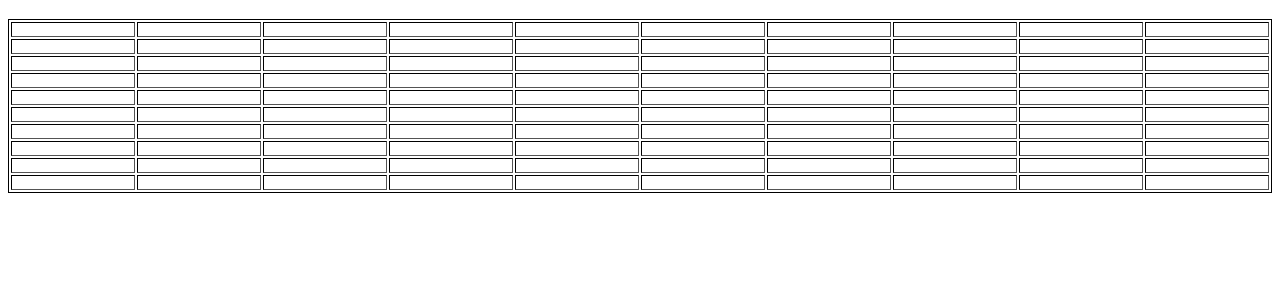
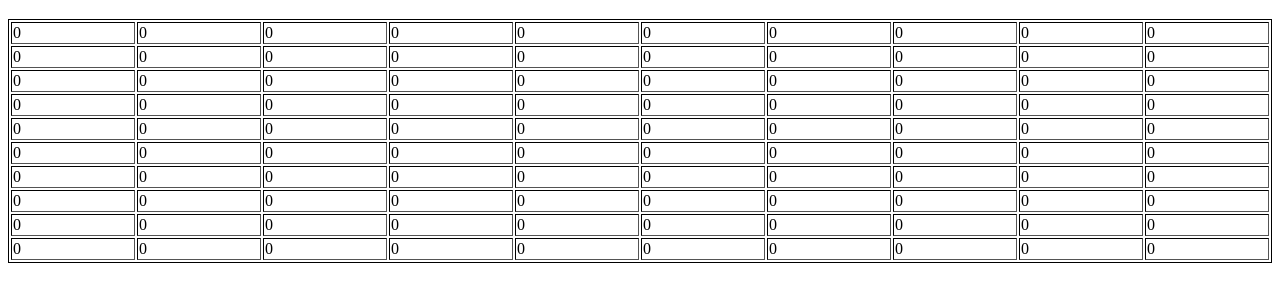
Before and after one commit to aptitud/SimpleBattleship, a website: page client/index.html in a window 1280 px wide. Shown: the part 61-360 px from the top of the page. Drawn offline with nearby package versions, Linux system fonts and the light colour scheme.

Commit message:
Added a cell object to each cell.

```diff
--- a/client/controllers/gamecontroller.js
+++ b/client/controllers/gamecontroller.js
@@ -1,9 +1,15 @@
 var myApp = angular.module('BattleShipApp', []);
 
 myApp.controller('GameController', ['$scope', function ($scope) {
+
+    var cell = { hit: '0'  };
+
     var row = new Array(10);
     for (var i = 0; i < 10; i++) {
         row[i] = new Array(10);
+        for (var j = 0; j < 10; j++) {
+            row[i][j] = cell;
+        }
     }
     $scope.board = row;
 }]);
--- a/client/index.html
+++ b/client/index.html
@@ -11,7 +11,7 @@
         <table border="1" style="border: 1px solid black; width: 100%">
             <tr ng-repeat="row in board" style="height:15px;">
                 <td ng-repeat="cell in row track by $index">
-                    {{cell}}
+                    {{cell.hit}}
                 </td>
             </tr>
         </table>
```
